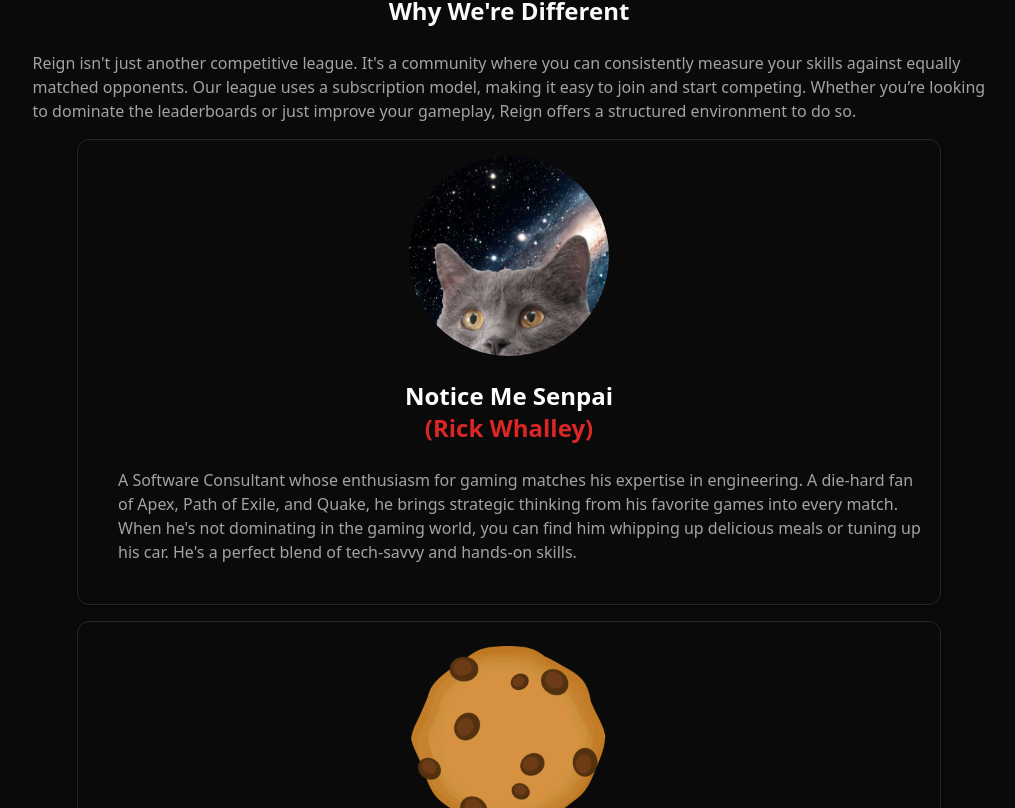
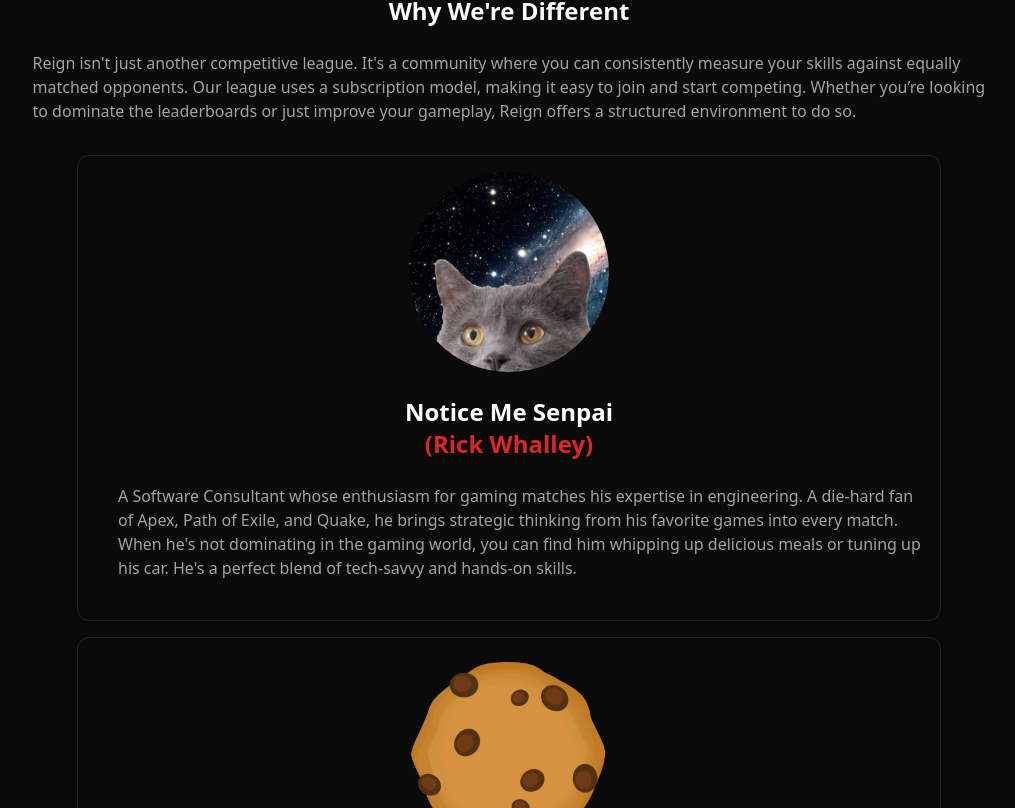
Before and after one commit to AlexPHPower/reign-next, a Next.js app: page /about in a window 1280 px wide. Shown: the part 472-1280 px from the top of the page, without its empty margins (131-1146 px from the left). Built offline with nearby package versions, Linux system fonts and the light colour scheme.

Commit message:
Added margin to card

```diff
--- a/src/app/about/page.tsx
+++ b/src/app/about/page.tsx
@@ -33,7 +33,7 @@ export default function About() {
                             leaderboards or just improve your gameplay, Reign offers a structured environment to do so.
                         </p>
                     </CardContent>
-                    <div className="mb-32 grid text-center lg:max-w-5xl lg:w-full w-full px-4 md:px-20">
+                    <div className="mb-32 grid text-center lg:max-w-5xl lg:w-full w-full px-4 md:px-20 mt-4">
                         <Card className="mb-4 flex flex-col md:flex-row items-center md:items-start p-4 w-full">
                             <div className="w-full">
                                 <Tilt perspective={700}>
```
